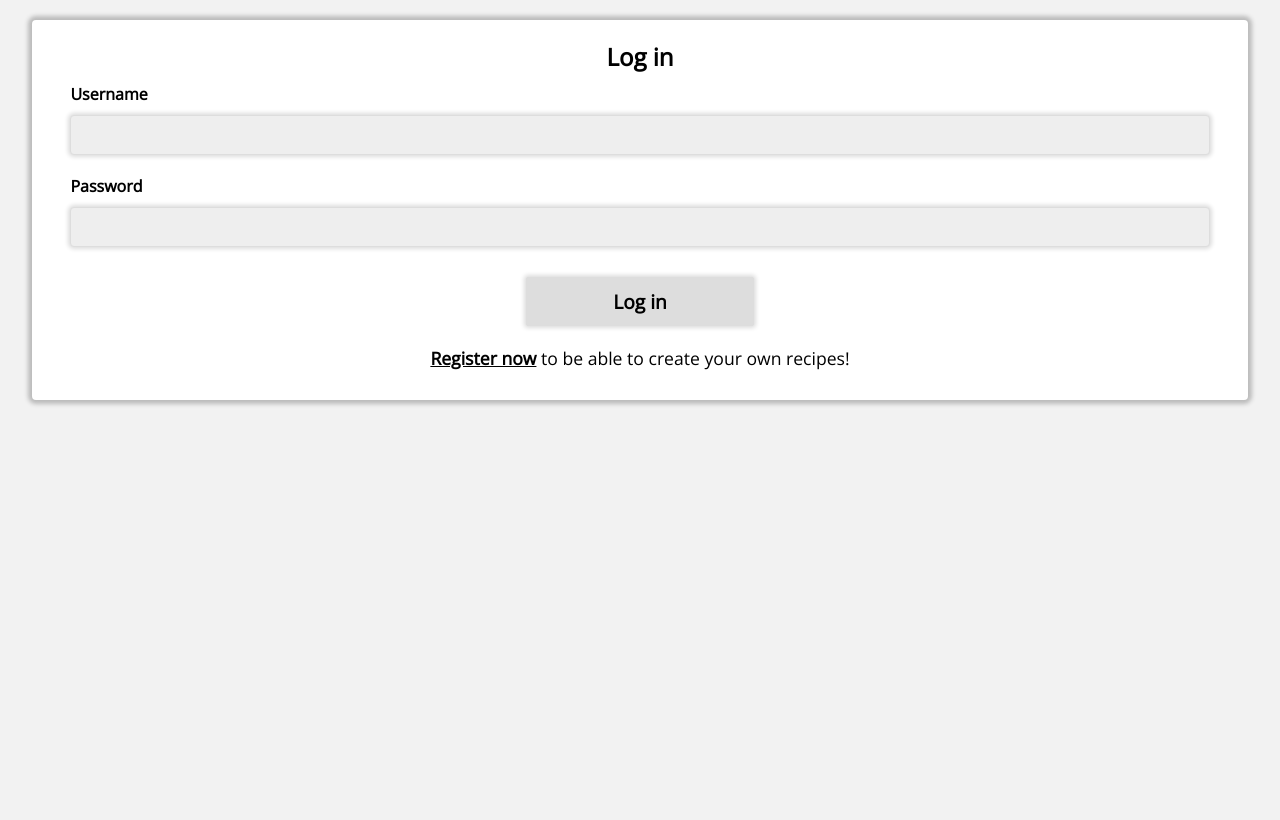
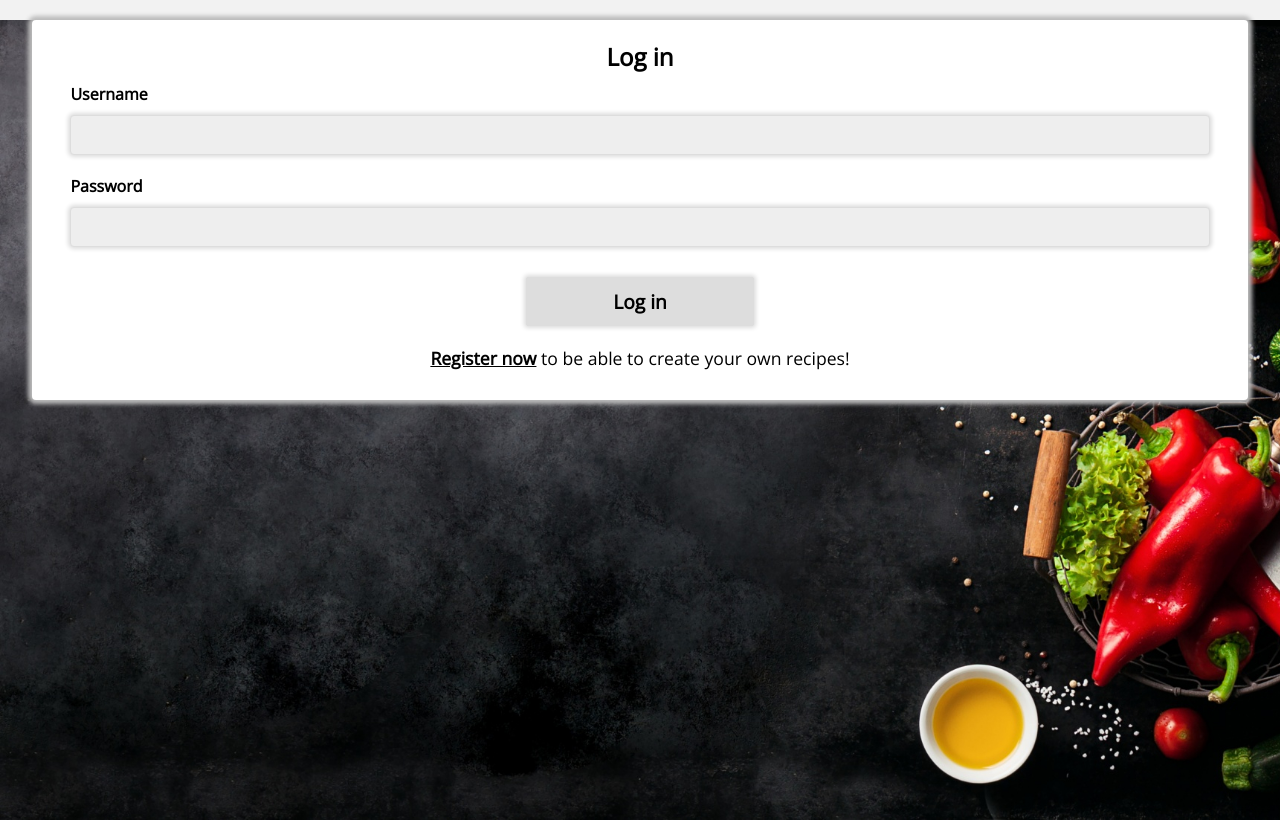
Before and after one commit to srysis/cookbook, a React (Vite) app in the folder client/: page / in a window 1280 px wide. Built offline with nearby package versions, Linux system fonts and the light colour scheme; no server answers.

Commit message:
import a stylesheet file; wrap JSX into 'div#welcome_wrapper'

```diff
--- a/client/src/components/layout/Welcome.tsx
+++ b/client/src/components/layout/Welcome.tsx
@@ -1,6 +1,8 @@
 import { useEffect } from 'react'
 import { useNavigate } from 'react-router'
 import { Outlet } from 'react-router-dom'
+
+import "../../style/layout/welcome.css"
 
 interface props {
 	isLoggedIn: boolean
@@ -16,11 +18,11 @@ function WelcomeLayout({isLoggedIn}: props) {
 	}, [])
 
 	return(
-		<>
+		<div id="welcome_wrapper">
 			<main>
 				<Outlet />
 			</main>
-		</>
+		</div>
 	)
 }
 
```
